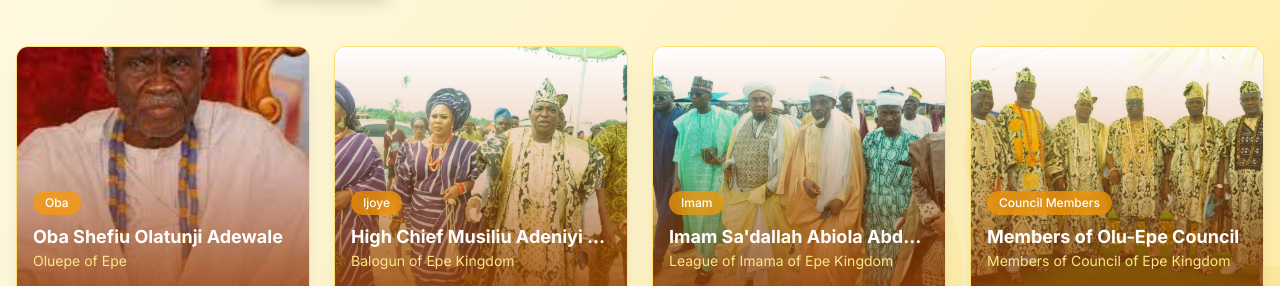
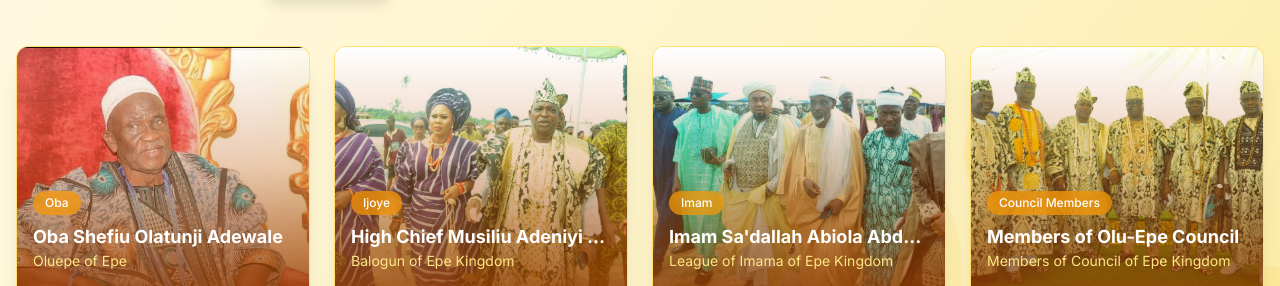
Before and after one commit to Sinfosecurity/ojudeoba-epe, a Next.js app: page /gallery in a window 1280 px wide. Shown: the part 514-800 px from the top of the page. Built offline with nearby package versions, Linux system fonts and the light colour scheme.

Commit message:
Update image for Oluepe of Epe profile in GalleryClient component

```diff
--- a/components/GalleryClient.tsx
+++ b/components/GalleryClient.tsx
@@ -13,7 +13,7 @@ const profiles = [
     title: "Oluepe of Epe",
     category: "Oba",
     period: "Current",
-    image: "/epe-02.jpg",
+    image: "/epe-12.jpg",
     description:
       "The current Oluepe of Epe, His Royal Majesty Oba Shefiu Olatunji Adewale, is the traditional ruler who has overseen significant cultural renaissance and development in the region.",
     achievements: [
```
